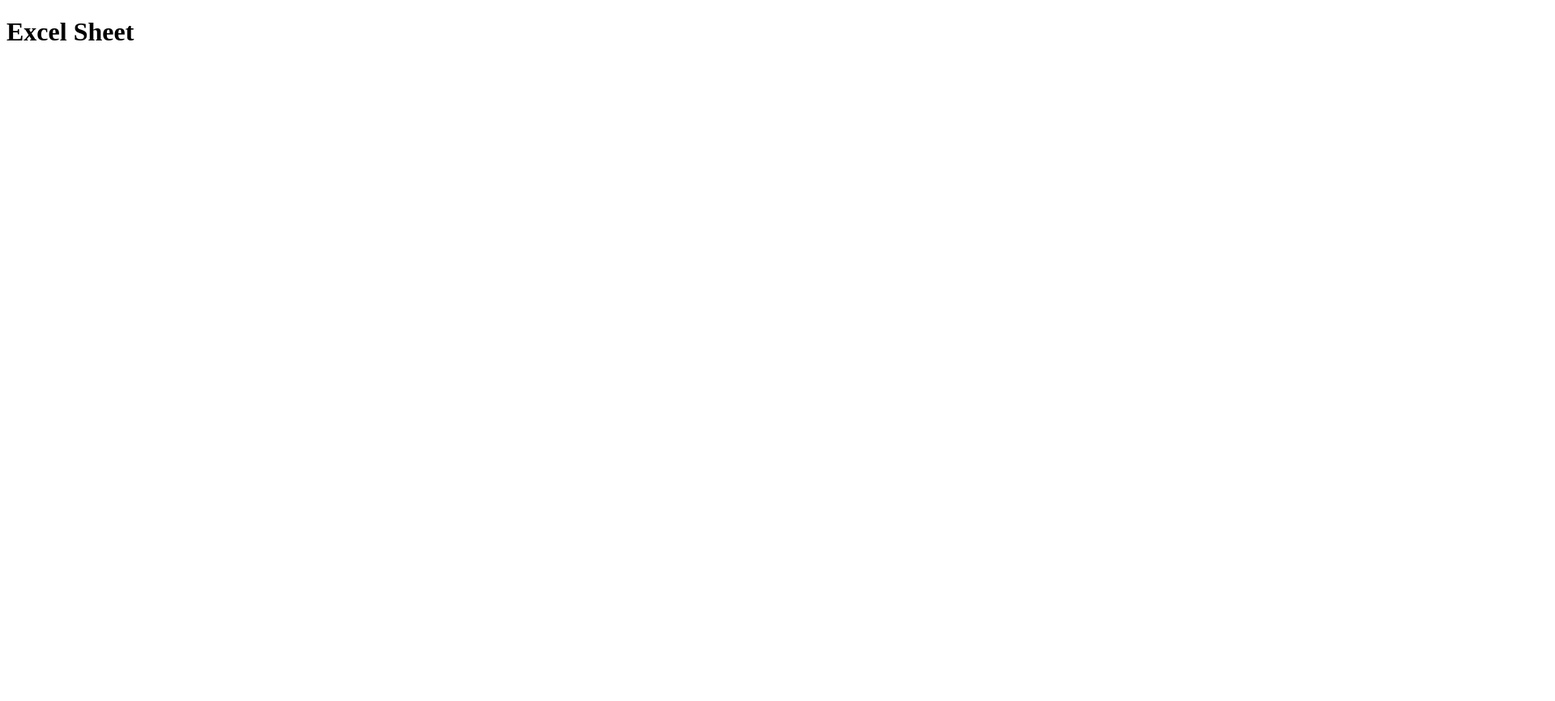
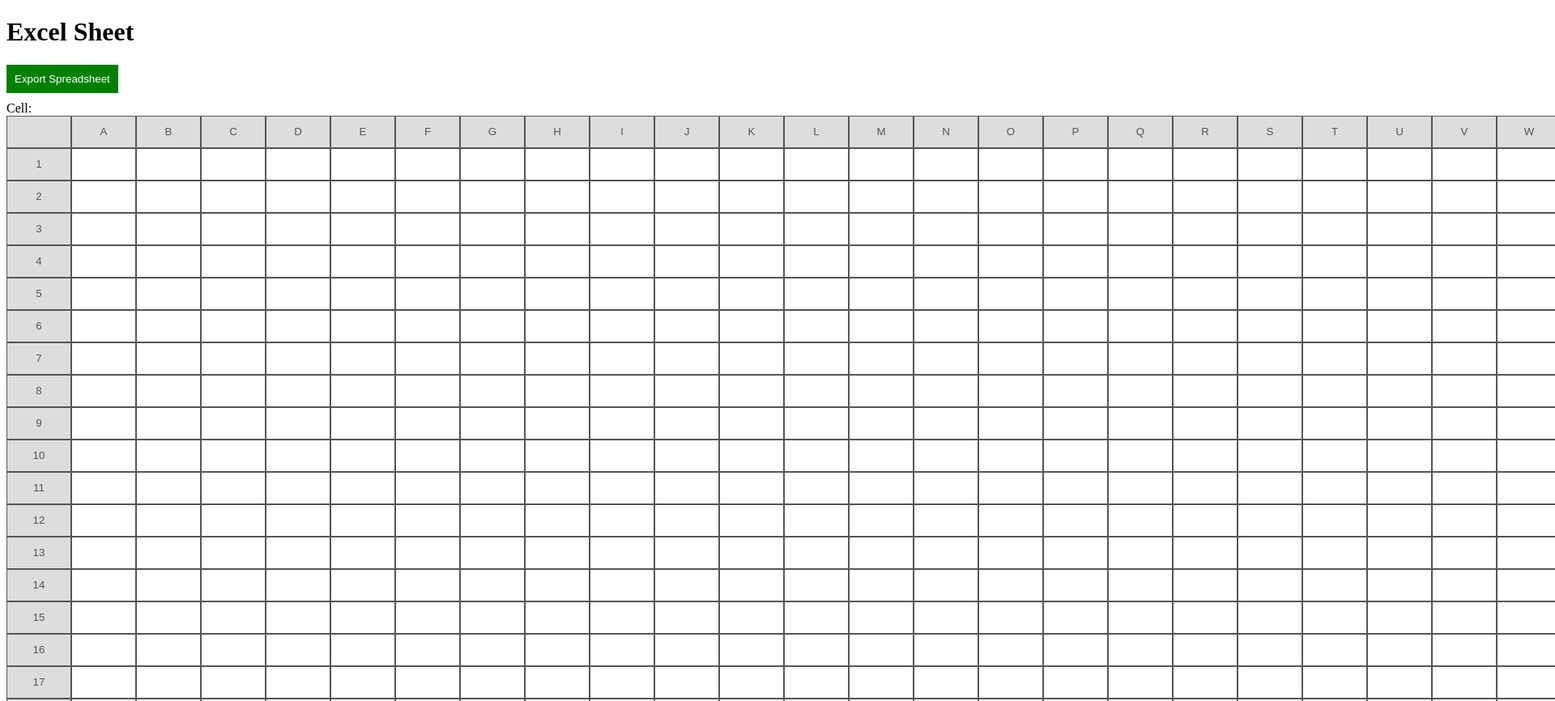
Before and after one commit to rachityadav730/Excelsheetjs, a plain HTML site: page index.html in a window 1280 px wide. Shown: the top 866 px of the page at 81% size, 1920 px wide, since content can reach past the window. Before the commit the page ends 800 px from the top, so only its background shows below. Drawn offline with Linux system fonts and the light colour scheme.

Commit message:
feature done

```diff
--- a/index.html
+++ b/index.html
@@ -3,9 +3,14 @@
 <head>
     <meta charset="UTF-8">
     <meta name="viewport" content="width=device-width, initial-scale=1.0">
-    <title>Document</title>
+    <title>Excel Sheet</title>
+    <link rel="stylesheet" href="style.css"/>
 </head>
 <body>
     <h1>Excel Sheet</h1>
+    <button id="export-btn">Export Spreadsheet</button>
+    <div>Cell: <span id="cell-status"></span></div>
+    <div id="spreadsheet-container"></div>
+    <script src="script.js"></script>
 </body>
 </html>
--- a/script.js
+++ b/script.js
@@ -0,0 +1,153 @@
+const spreadSheetContainer = document.querySelector("#spreadsheet-container")
+const exportBtn = document.querySelector("#export-btn")
+const ROWS = 27
+const COLS = 27
+const spreadsheet = []
+const alphabets = [
+    "A",
+    "B",
+    "C",
+    "D",
+    "E",
+    "F",
+    "G",
+    "H",
+    "I",
+    "J",
+    "K",
+    "L",
+    "M",
+    "N",
+    "O",
+    "P",
+    "Q",
+    "R",
+    "S",
+    "T",
+    "U",
+    "V",
+    "W",
+    "X",
+    "Y",
+    "Z",
+]
+
+// firstly we create class that helps to create multiple cells
+class Cell {
+    constructor(isHeader, disabled, data, row, rowName, column,columnName, active= false){
+        this.isHeader = isHeader
+        this.disabled = disabled
+        this.data = data
+        this.row = row
+        this.rowName = rowName
+        this.column = column
+        this.columnName = columnName
+        this.active = active
+    }
+}
+
+initSpreadsheet()
+
+
+function initSpreadsheet(){
+    for(let i =0; i< COLS; i++){
+        let spreadsheetRow = []
+        for(let j=0; j < COLS; j++){
+            let cellData = ""
+            let isHeader = false
+            let disabled = false
+            if (j ==0){
+                isHeader = true
+                cellData = i
+                disabled= true
+            }
+
+            if ( i==0){
+                isHeader = true
+                disabled = true
+                cellData = alphabets[j - 1]
+            }
+
+            if (!cellData){
+                cellData = ''
+            }
+
+            const rowName = i
+            const columnName = alphabets[j - 1]
+
+            const cell = new Cell(isHeader,disabled, cellData, i, j, rowName, columnName,false)
+
+            spreadsheetRow.push(cell)
+        }
+        spreadsheet.push(spreadsheetRow)
+        console.log("cheek spreadsheet values", spreadsheet)
+        drawSheet()
+    }
+}
+
+
+function drawSheet(){
+    spreadSheetContainer.innerHTML = ""
+    for(let i =0; i <spreadsheet.length; i++){
+        const rowContainerEl = document.createElement("div")
+        rowContainerEl.className = "cell-row"
+
+        for (j = 0; j < spreadsheet[i].length; j++){
+            console.log("check spreadsheet values",spreadsheet)
+            const cell =spreadsheet[i][j]
+            rowContainerEl.append(createCellEl(cell))
+        }
+        spreadSheetContainer.append(rowContainerEl)
+    }
+}
+
+function createCellEl(cell){
+    const cellEl =  document.createElement("input")
+    cellEl.className = 'cell'
+    cellEl.id = 'cell_' + cell.row + cell.column
+    cellEl.value = cell.data
+    cellEl.disabled = cell.disabled
+
+
+    if (cell.isHeader){
+        cellEl.classList.add("header")
+    }
+
+    cellEl.onclick = () => handleCellClick(cell)
+    cellEl.onchange = () => handleOnChange(e.target.value, cell)
+    return cellEl
+
+}
+
+function handleCellClick(cell){
+    clearHeaderActiveStates()
+    const columnHeader = spreadsheet[0][cell.column]
+    const rowHeader = spreadsheet[cell.row][0]
+    const columnHeaderEl = getElFromRowCol(columnHeader.row, columnHeader.column)
+    const rowHeaderEl = getElFromRowCol(rowHeader.row, rowHeader.column)
+    columnHeaderEl.classList.add("active")
+    rowHeaderEl.classList.add("active")
+    document.querySelector("#cell-status").innerHTML = cell.columnName + "" + cell.rowName
+}
+
+
+
+function handleOnChange(data, cell) {
+    cell.data = data
+}
+
+function clearHeaderActiveStates() {
+    for (let i = 0; i < spreadsheet.length; i++) {
+        for (let j = 0; j < spreadsheet[i].length; j++) {
+            const cell = spreadsheet[i][j]
+            if (cell.isHeader) {
+                let cellEl = getElFromRowCol(cell.row, cell.column)
+                cellEl.classList.remove("active")
+            }
+        }
+    }
+}
+
+function getElFromRowCol(row, col) {
+    return document.querySelector("#cell_" + row + col)
+}
--- a/style.css
+++ b/style.css
@@ -0,0 +1,31 @@
+.cell-row {
+    display: flex;
+}
+.cell {
+    width: 80px;
+    border: 1px solid #555;
+    height: 40px;
+    outline: none;
+    box-sizing: border-box;
+}
+.cell.header {
+    text-align: center;
+    background: #ddd;
+}
+.cell.header.active {
+    background: rgb(96, 170, 245);
+    color: white;
+}
+.cell:focus {
+    background: #ddd;
+    border: 3px solid rgb(177, 187, 197);
+}
+#export-btn {
+    background: green;
+    color: white;
+    border: none;
+    padding: 10px;
+    display: inline-block;
+    margin-bottom: 10px;
+    cursor: pointer;
+}
```
